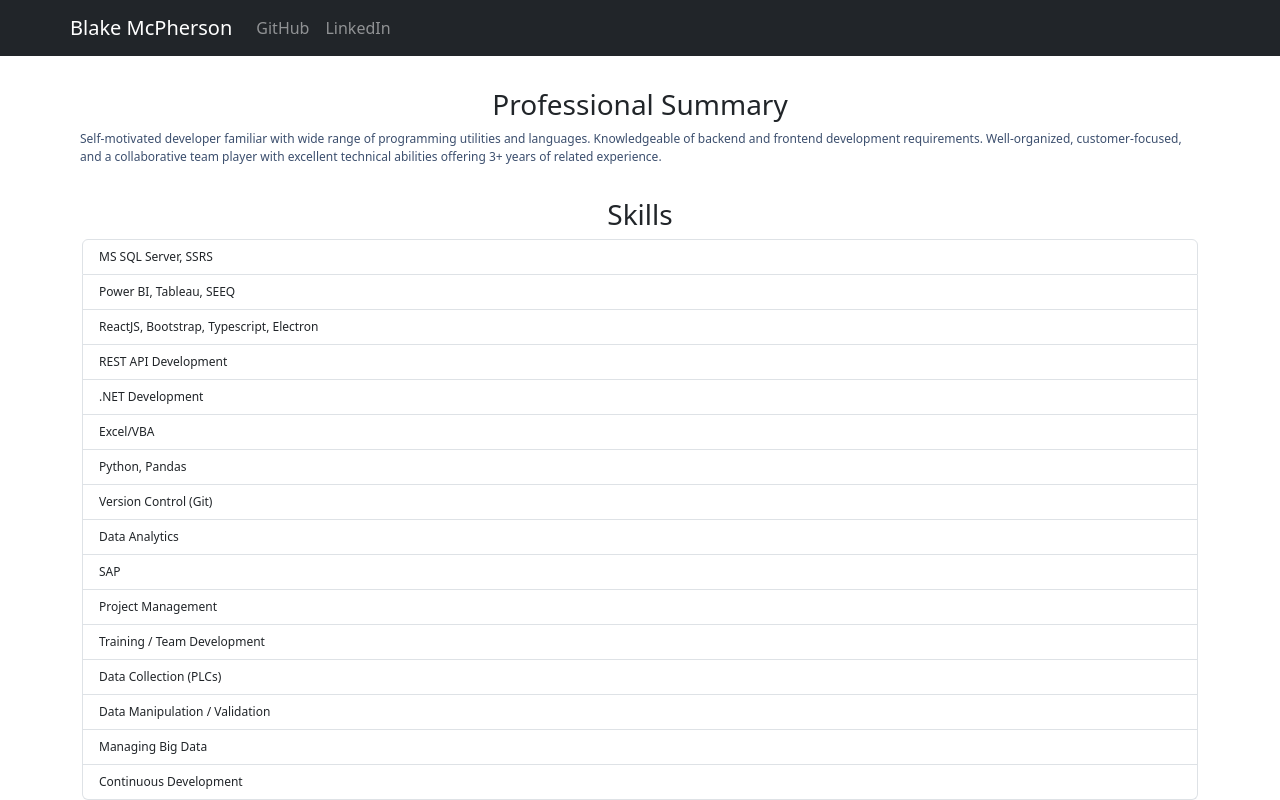
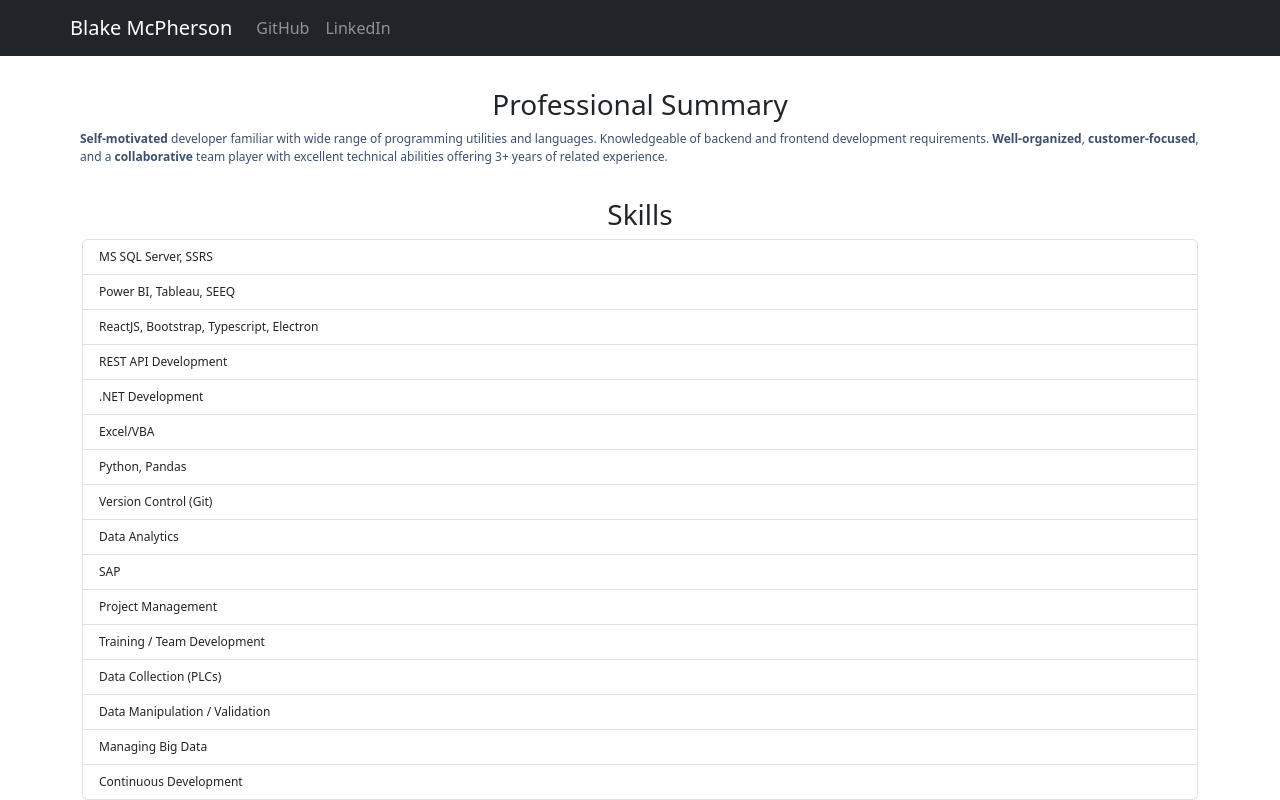
Before and after one commit to Blake14/Resume, a React (Create React App) app in the folder resume-app/: page / in a window 1280 px wide. Built offline with nearby package versions, Linux system fonts and the light colour scheme.

Commit message:
basic design changes

```diff
--- a/resume-app/src/components/Summary.js
+++ b/resume-app/src/components/Summary.js
@@ -6,9 +6,9 @@ const Summary = () => (
         <h3 className="titles">Professional Summary</h3>
         <div className="summary">
         <h7>
-            Self-motivated developer familiar with wide range of programming utilities and
+            <strong>Self-motivated</strong> developer familiar with wide range of programming utilities and
             languages. Knowledgeable of backend and frontend development requirements.
-            Well-organized, customer-focused, and a collaborative team player with excellent
+            <strong> Well-organized</strong>, <strong>customer-focused</strong>, and a <strong>collaborative</strong> team player with excellent
             technical abilities offering 3+ years of related experience.
         </h7>
         </div>
```
Also changed, not shown: resume-app/package.json (+9 -2 lines), resume-app/src/components/Skills.js (+6 -3 lines), 1 other file (tests, documents, lock files or other folders).
